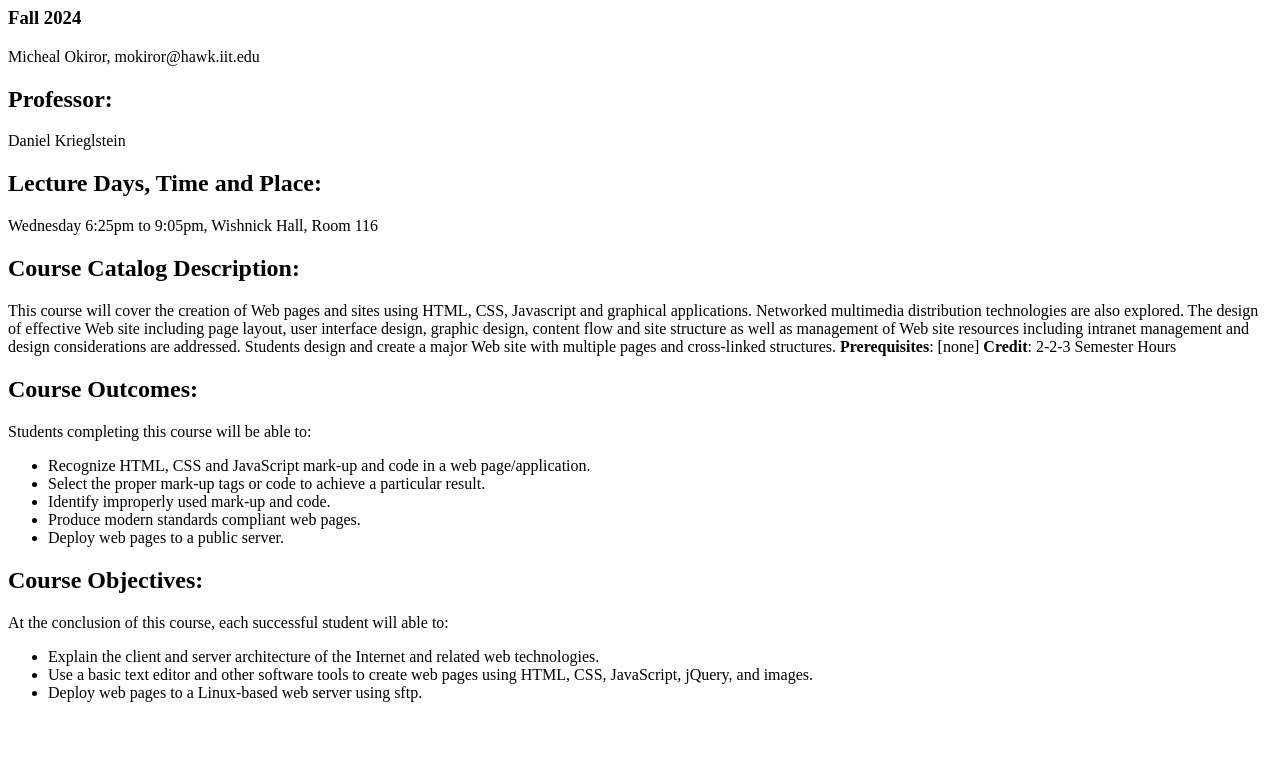
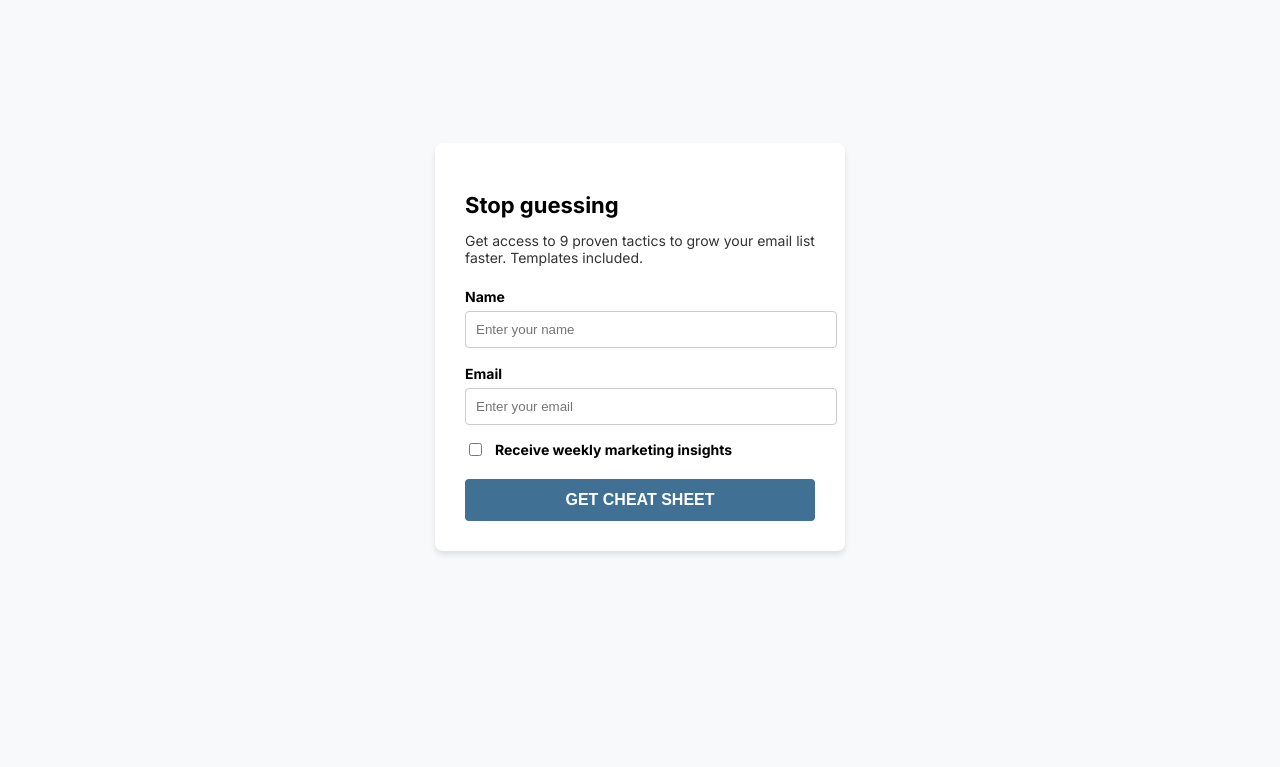
Before and after one commit to mpmicheal/webdev_lab2, a plain HTML site: page index.html in a window 1280 px wide. Shown: the part 73-840 px from the top of the page. Before the commit the page ends 800 px from the top, so only its background shows below. Drawn offline with Linux system fonts and the light colour scheme.

Commit message:
Update index.html

```diff
--- a/index.html
+++ b/index.html
@@ -1,34 +1,109 @@
 <!DOCTYPE html>
 <html lang="en">
 <head>
-	<meta charset="UTF-8">
-	<title>Internet Technologies and Web Design</title>
+    <meta charset="UTF-8">
+    <meta name="viewport" content="width=device-width, initial-scale=1.0">
+    <title>Email Newsletter</title>
+    <link href="https://fonts.googleapis.com/css2?family=Inter:wght@400;700&display=swap" rel="stylesheet">
+    <style>
+        body {
+            font-family: 'Inter', sans-serif;
+            display: flex;
+            justify-content: center;
+            align-items: center;
+            height: 100vh;
+            background-color: #f8f9fa;
+            margin: 0;
+            padding: 20px;
+        }
+        .container {
+            background: #fff;
+            padding: 30px;
+            width: 100%;
+            max-width: 350px;
+            border-radius: 8px;
+            box-shadow: 0 4px 6px rgba(0, 0, 0, 0.1);
+            transition: box-shadow 0.3s ease-in-out;
+        }
+        .container:hover {
+            box-shadow: 0 6px 12px rgba(0, 0, 0, 0.15);
+        }
+        h2 {
+            font-size: 22px;
+            font-weight: 700;
+            margin-bottom: 10px;
+        }
+        p {
+            font-size: 14px;
+            color: #333;
+            margin-bottom: 20px;
+        }
+        label {
+            font-size: 14px;
+            font-weight: 600;
+        }
+        input[type="text"], input[type="email"] {
+            width: 100%;
+            padding: 10px;
+            margin: 5px 0 15px 0;
+            border: 1px solid #ccc;
+            border-radius: 4px;
+        }
+        .checkbox-container {
+            display: flex;
+            align-items: center;
+            gap: 10px;
+            margin-bottom: 20px;
+        }
+        .btn {
+            width: 100%;
+            background-color: #407093;
+            color: white;
+            padding: 12px;
+            border: none;
+            border-radius: 4px;
+            font-size: 16px;
+            font-weight: 700;
+            cursor: pointer;
+            transition: background 0.3s;
+        }
+        .btn:hover {
+            background-color: #345876;
+        }
+        @media (max-width: 768px) {
+            body {
+                padding: 10px;
+                height: auto;
+            }
+            .container {
+                padding: 20px;
+                max-width: 90%;
+            }
+        }
+        @media (max-width: 480px) {
+            .btn {
+                padding: 10px;
+                font-size: 14px;
+            }
+            h2 {
+                font-size: 20px;
+            }
+        }
+    </style>
 </head>
 <body>
-	<h1>Internet Technologies and Web Design</h1>
-	<h3>Fall 2024</h3>
-	<p>Micheal Okiror, mokiror@hawk.iit.edu</p>
-	<h2>Professor:</h2>
-	<p>Daniel Krieglstein</p>
-	<h2>Lecture Days, Time and Place:</h2>
-	<p>Wednesday 6:25pm to 9:05pm, Wishnick Hall, Room 116</p>
-	<h2>Course Catalog Description:</h2>
-	<p>This course will cover the creation of Web pages and sites using HTML, CSS, Javascript and graphical applications. Networked multimedia distribution technologies are also explored. The design of effective Web site including page layout, user interface design, graphic design, content flow and site structure as well as management of Web site resources including intranet management and design considerations are addressed. Students design and create a major Web site with multiple pages and cross-linked structures. <strong>Prerequisites</strong>: [none] <strong>Credit</strong>: 2-2-3 Semester Hours</p>
-	<h2>Course Outcomes:</h2>
-	<p>Students completing this course will be able to:</p>
-	<ul>
-		<li>Recognize HTML, CSS and JavaScript mark-up and code in a web page/application.</li>
-		<li>Select the proper mark-up tags or code to achieve a particular result.</li>
-		<li>Identify improperly used mark-up and code.</li>
-		<li>Produce modern standards compliant web pages.</li>
-		<li>Deploy web pages to a public server.</li>
-	</ul>
-	<h2>Course Objectives:</h2>
-	<p>At the conclusion of this course, each successful student will able to:</p>
-	<ul>
-		<li>Explain the client and server architecture of the Internet and related web technologies.</li>
-		<li>Use a basic text editor and other software tools to create web pages using HTML, CSS, JavaScript, jQuery, and images.</li>
-		<li>Deploy web pages to a Linux-based web server using sftp.</li>
-	</ul>
+    <div class="container">
+        <h2>Stop guessing</h2>
+        <p>Get access to 9 proven tactics to grow your email list faster. Templates included.</p>
+        <label for="name">Name</label>
+        <input type="text" id="name" placeholder="Enter your name">
+        <label for="email">Email</label>
+        <input type="email" id="email" placeholder="Enter your email">
+        <div class="checkbox-container">
+            <input type="checkbox" id="subscribe">
+            <label for="subscribe">Receive weekly marketing insights</label>
+        </div>
+        <button class="btn">GET CHEAT SHEET</button>
+    </div>
 </body>
 </html>
```
